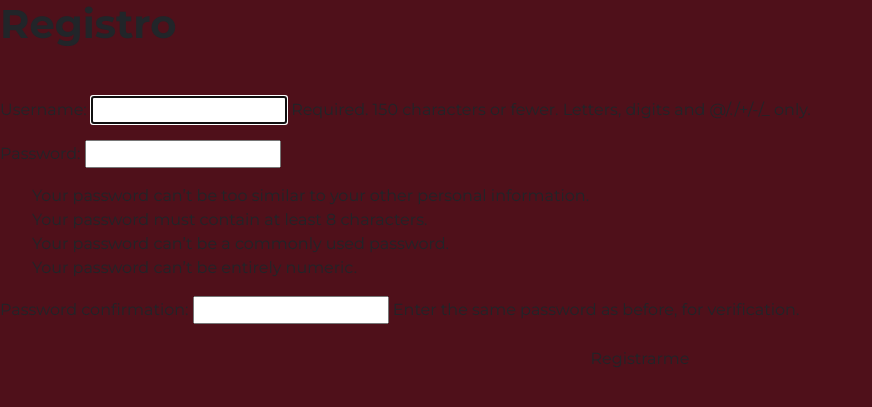
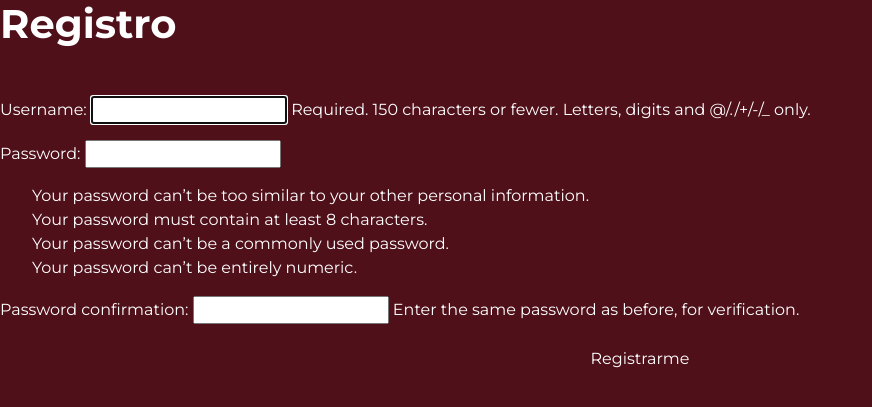
Before and after one commit to Lukelektro/PruebaSemestral, a Django app: page /registro/ in a window 1280 px wide. Shown: the top 407 px of the page, without its empty margins (0-872 px from the left). Run offline with Django 5.2, Linux system fonts and the light colour scheme; some libraries are stand-ins or nearby versions.

Commit message:
arreglado el autentificar

```diff
--- a/Proyecto-django/base/templates/base/Login.html
+++ b/Proyecto-django/base/templates/base/Login.html
@@ -53,7 +53,7 @@
           </div>
         </div>
         <div class="mb-5 text-start">
-          <a href="registro.html">Registrame</a>
+          <a href="{% url 'registro' %}">Registrame</a>
         </div>
 
         <div class="d-grid gap-2 col-6 mx-auto">
--- a/Proyecto-django/base/templates/base/registro.html
+++ b/Proyecto-django/base/templates/base/registro.html
@@ -26,13 +26,13 @@
 
     <div class="contenedor-registro">
 
-      <h2 class="fs-1 fw-bold mb-5">Registro</h2>
+      <h2 class="fs-1 fw-bold mb-5 text-white">Registro</h2>
 
-      <form method="post" id="form-signup" class="needs-validation" novalidate>
+      <form method="post" id="form-signup" class="needs-validation text-white" novalidate>
         {% csrf_token %}
         {{ form.as_p }}
-        <div class="d-grid gap-2 col-6 mx-auto">
-          <button class="btn btn-signup" type="submit">Registrarme</button>
+        <div class="d-grid gap-2 col-6 mx-auto text-white">
+          <button class="btn btn-signup text-white" type="submit">Registrarme</button>
         </div>
       </form>
     </div>
--- a/Proyecto-django/base/views.py
+++ b/Proyecto-django/base/views.py
@@ -16,7 +16,7 @@ from .forms import mecanicoForm,contactoForm,servicioForm
 #***************** definiciones de funciones basicas *****************
 
 def soy_admin(user):
-    return user.is_autenticated and (user.is_staff or user.is_superuser)
+    return user.is_authenticated and (user.is_staff or user.is_superuser)
 
 #***************** Vistas *****************
 def index(request):
```
Also changed, not shown: Proyecto-django/db.sqlite3.
